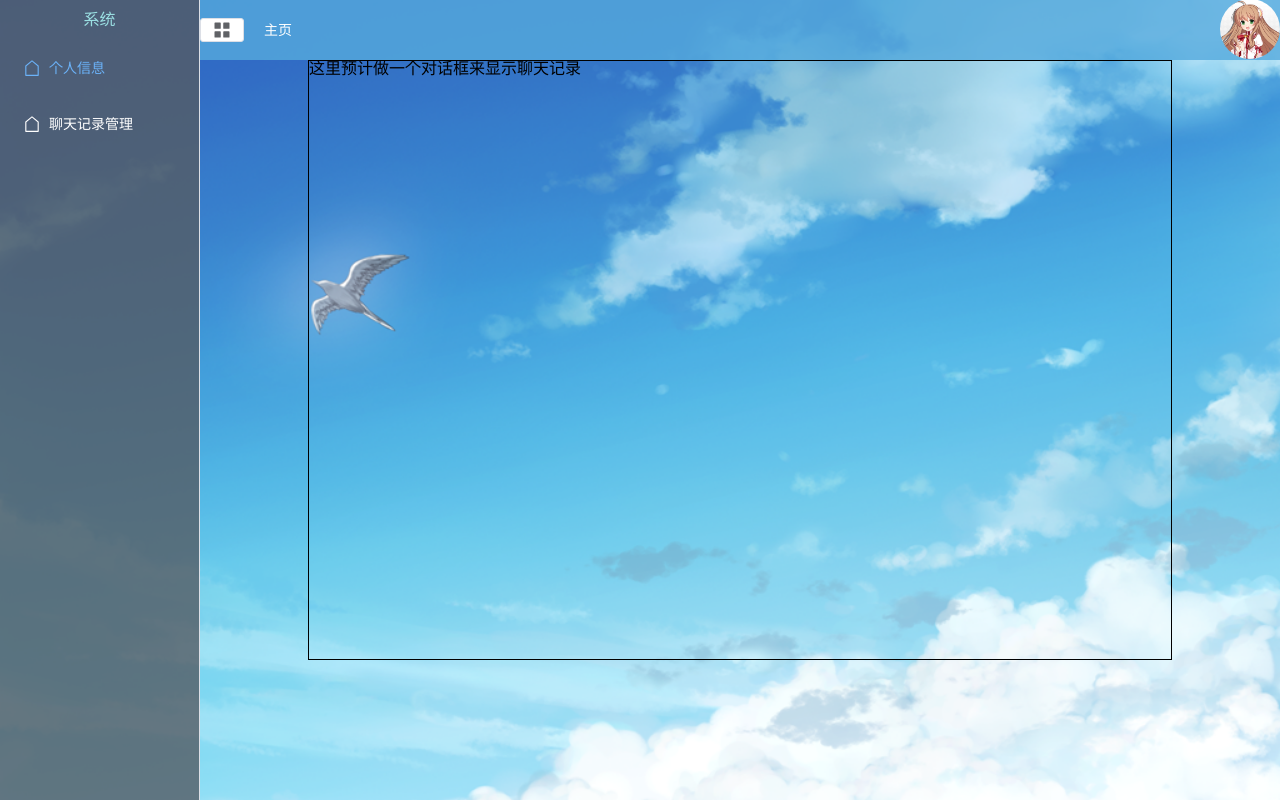
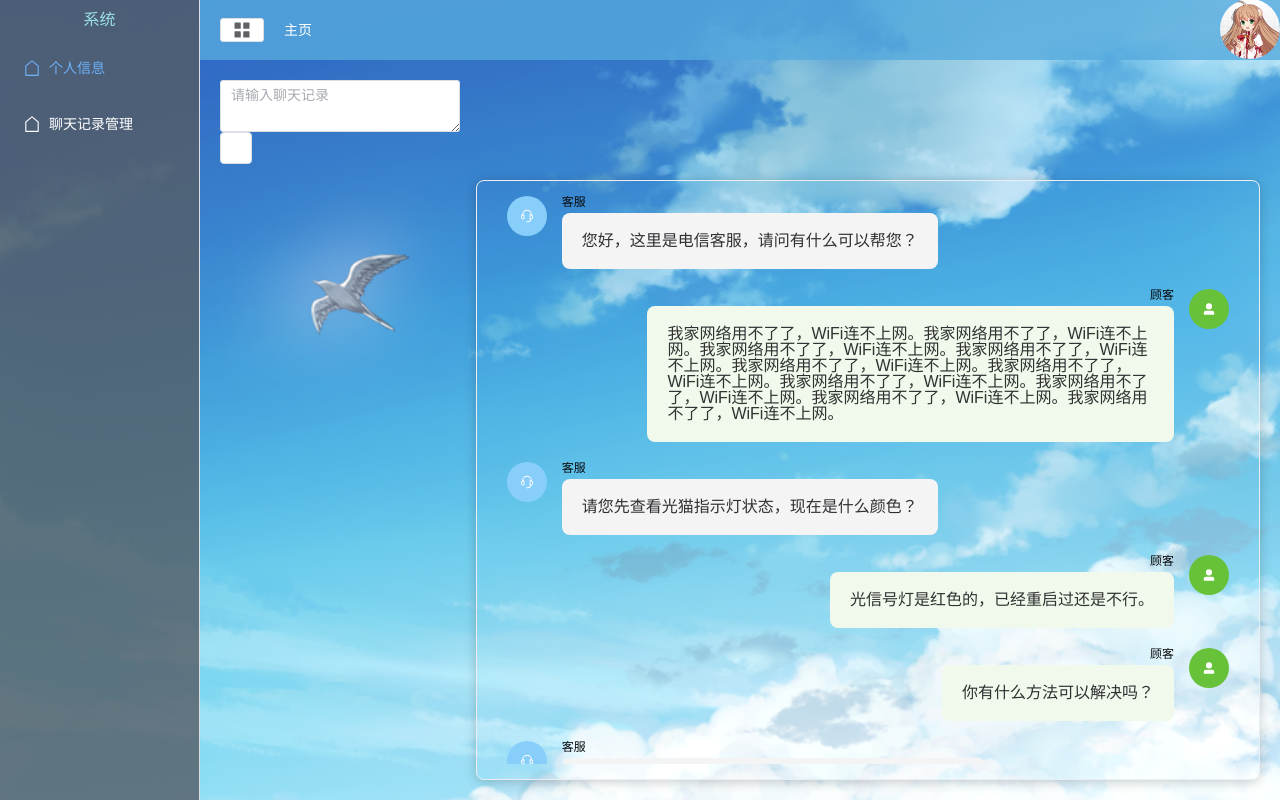
Before and after one commit to youso134/customer_helper, a Vue app: page /main/chatlog in a window 1280 px wide. Built offline with nearby package versions, Linux system fonts and the light colour scheme.

Commit message:
v1
实现了前后端关联，但是后端ip记得需要经常改

```diff
--- a/components.d.ts
+++ b/components.d.ts
@@ -9,6 +9,7 @@ export {}
 declare module 'vue' {
   export interface GlobalComponents {
     ElAside: typeof import('element-plus/es')['ElAside']
+    ElAvatar: typeof import('element-plus/es')['ElAvatar']
     ElBreadcrumb: typeof import('element-plus/es')['ElBreadcrumb']
     ElBreadcrumbItem: typeof import('element-plus/es')['ElBreadcrumbItem']
     ElButton: typeof import('element-plus/es')['ElButton']
@@ -28,6 +29,7 @@ declare module 'vue' {
     ElMenu: typeof import('element-plus/es')['ElMenu']
     ElMenuItem: typeof import('element-plus/es')['ElMenuItem']
     ElMenuItemGroup: typeof import('element-plus/es')['ElMenuItemGroup']
+    ElScrollbar: typeof import('element-plus/es')['ElScrollbar']
     ElSubMenu: typeof import('element-plus/es')['ElSubMenu']
     HelloWorld: typeof import('./src/components/HelloWorld.vue')['default']
     MainAside: typeof import('./src/components/MainAside.vue')['default']
--- a/src/apis/api.ts
+++ b/src/apis/api.ts
@@ -1,17 +1,12 @@
 import request from "./request";
 
 export function postUserLogin(data: any) {
-  const params = new URLSearchParams();
-  params.append('userAccount', data.userAccount);
-  params.append('password', data.password);
-
   return request({
-    // url: '/api/api/user/getUserInfo',
     url: "/user/login",
     method: "post",
     headers: {
-      "Content-Type": "application/x-www-form-urlencoded",
+      "Content-Type": "application/json",
     },
-    data: params
+    data: JSON.stringify(data)
   });
 }
--- a/src/apis/request.ts
+++ b/src/apis/request.ts
@@ -1,50 +1,46 @@
-import axios from 'axios';
+import axios from "axios";
 // import { ElMessage } from 'element-plus';
-// import config from '@/config';
 
-const config: any = {
-  env: 'prod'
-}
+// const config: any = {
+//   env: "prod",
+//   baseURL: "http://192.168.147.111:8080/api",
+// };
 
 const service = axios.create({
-  // baseURL: config.baseApi
   // baseURL: 'http://localhost:3000'
-  baseURL: 'http://localhost:8080/api'
-})
-const NETWORK_ERR = '网络错误'
+  baseURL: "http://192.168.147.111:8080/api",
+});
+const NETWORK_ERR = "网络错误";
 
 // 请求拦截器
 service.interceptors.request.use(
-  function (config:any) {
+  function (config: any) {
     // 发送请求之前做些什么
-    return config
+    return config;
   },
-  function (error:any) {
+  function (error: any) {
     //对请求错误做些什么
-    return Promise.reject(error)
+    return Promise.reject(error);
   }
-)
+);
 
 // 响应拦截器
 service.interceptors.response.use(
-  (res:any) => {
-    const { code, data, message } = res.data
+  (res: any) => {
+    const { code, data, message } = res.data;
     if (code === 200) {
-      return data
+      return data;
     } else {
-      ElMessage.error(message || NETWORK_ERR)
-      return Promise.reject(message || NETWORK_ERR)
+      ElMessage.error(message || NETWORK_ERR);
+      return Promise.reject(message || NETWORK_ERR);
     }
   },
   (error: any) => {
-    // 新增：网络错误处理
-    // let errMessage = NETWORK_ERR;
-    let errMessage = '网络错误';
-
-    if (error.code === 'ECONNREFUSED') {
-      errMessage = '后端服务未启动或端口被占用';
-    } else if (error.message.includes('timeout')) {
-      errMessage = '请求超时';
+    let errMessage = "出现错误，未收到响应";
+    if (error.code === "ECONNREFUSED") {
+      errMessage = "后端服务未启动或端口被占用";
+    } else if (error.message.includes("timeout")) {
+      errMessage = "请求超时";
     } else if (error.response) {
       // HTTP 状态码错误（如 404、500）
       errMessage = `请求失败: ${error.response.status}`;
@@ -52,22 +48,23 @@ service.interceptors.response.use(
     ElMessage.error(errMessage);
     return Promise.reject(error);
   }
-)
+);
 
-function request(options:any) {
-
-  options.method = options.method || 'get'
+function request(options: any) {
+  options.method = options.method || "get";
   // 关于get请求参数调整
-  if (options.method.toLowerCase() === 'get') {
-    options.params = options.data
+  if (options.method.toLowerCase() === "get") {
+    options.params = options.data;
   }
 
-  if (config.env === 'prod') {
-    service.defaults.baseURL = config.baseApi
-  } else {
-    service.defaults.baseURL = config.baseApi
-  }
-  return service(options)
+  // if (config.env === "prod") {
+  //   service.defaults.baseURL = config.baseURL;
+  // } else {
+  //   service.defaults.baseURL = config.baseURL;
+  // }
+
+
+  return service(options);
 }
 
-export default request
+export default request;
--- a/src/components/MainHeader.vue
+++ b/src/components/MainHeader.vue
@@ -50,6 +50,7 @@ const handleLogout = ()=>{
   .l-content {
     display: flex;
     align-items: center;
+    padding-left: 20px;
 
     .el-button {
       margin-right: 20px;
--- a/src/views/ChatLog.vue
+++ b/src/views/ChatLog.vue
@@ -1,25 +1,160 @@
 <template>
   <div class='container'>
-    <div class="chatDetail">这里预计做一个对话框来显示聊天记录</div>
+
+    <div class="inputmsg">
+      <el-input v-model="inputmsg" style="width: 240px" :autosize="{ minRows: 2, maxRows: 6 }" type="textarea"
+        placeholder="请输入聊天记录" />
+      <el-button></el-button>
+    </div>
+
+
+    <div class="chatDetail">
+      <el-scrollbar height="600px">
+        <div v-for="(item, index) in chatList" :key="index" class="message-item"
+          :class="{ 'customer': item.type === 'U', 'service': item.type === 'C' }">
+
+          <div class="avatar">
+            <el-avatar v-if="item.type === 'C'" style="background-color: #87CEFA">
+              <el-icon>
+                <Service />
+              </el-icon>
+            </el-avatar>
+            <el-avatar v-else style="background-color: #67c23a">
+              <el-icon>
+                <UserFilled />
+              </el-icon>
+            </el-avatar>
+          </div>
+          <div class="content">
+            <div class="name">{{ item.type === 'C' ? '客服' : '顾客' }}</div>
+            <el-card shadow="hover" class="message-card">
+              {{ item.content }}
+            </el-card>
+          </div>
+        </div>
+      </el-scrollbar>
+    </div>
   </div>
 </template>
 
-<script lang='ts' setup name='ChatLog' >
-import {} from 'vue'
+<script lang='ts' setup>
+import { ref } from 'vue'
+// import { Avatar, User } from '@element-plus/icons-vue'
+
+
+const inputmsg = ref<string>()
+
+
+// 处理对话数据
+const chatList = ref<{ type: string, content: string }[]>([])
+
+// 原始对话数据
+// const rawData = `C: 您好，这里是电信客服，请问有什么可以帮您？
+// U: 我家网络用不了了，WiFi连不上网。
+// C: 请您先查看光猫指示灯状态，现在是什么颜色？
+// U: 光信号灯是红色的，已经重启过还是不行。
+// U: 你有什么方法可以解决吗？
+// C: 这可能是光纤信号中断，请您检查下光纤线是否插好？
+// U: 我重新插拔了光纤线，现在灯变绿色了。
+// C: 网络恢复了吗？可以正常上网了吗？
+// U: 可以了，网速也正常了。
+// C: 好的，如有其他问题请随时联系我们，祝您生活愉快！`
+// const parseChatData = () => {
+//   const lines = rawData.split('\n')
+//   chatList.value = lines.map(line => {
+//     const type = line.substring(0, 1)
+//     const content = line.substring(3).trim()
+//     return { type, content }
+//   })
+// }
+
+const rawData = "C: 您好，这里是电信客服，请问有什么可以帮您？U: 我家网络用不了了，WiFi连不上网。我家网络用不了了，WiFi连不上网。我家网络用不了了，WiFi连不上网。我家网络用不了了，WiFi连不上网。我家网络用不了了，WiFi连不上网。我家网络用不了了，WiFi连不上网。我家网络用不了了，WiFi连不上网。我家网络用不了了，WiFi连不上网。我家网络用不了了，WiFi连不上网。我家网络用不了了，WiFi连不上网。C: 请您先查看光猫指示灯状态，现在是什么颜色？U: 光信号灯是红色的，已经重启过还是不行。U: 你有什么方法可以解决吗？C: 这可能是光纤信号中断，请您检查下光纤线是否插好？U: 我重新插拔了光纤线，现在灯变绿色了。C: 网络恢复了吗？可以正常上网了吗？U: 可以了，网速也正常了。C: 好的，如有其他问题请随时联系我们，祝您生活愉快！"
+// const rawData = "C: 您好，这里是电信客服，请问有什么可以帮您？U: 我家网络用不了了，WiFi连不上网。C: 请您先查看光猫指示灯状态，现在是什么颜色？U: 光信号灯是红色的，已经重启过还是不行。U: 你有什么方法可以解决吗？C: 这可能是光纤信号中断，请您检查下光纤线是否插好？U: 我重新插拔了光纤线，现在灯变绿色了。C: 网络恢复了吗？可以正常上网了吗？U: 可以了，网速也正常了。C: 好的，如有其他问题请随时联系我们，祝您生活愉快！"
+
+// 解析原始数据
+const parseChatData = () => {
+  // 使用正则表达式分割，匹配 "C:" 或 "U:" 开头的内容
+  const pattern = /([CU]):\s([^CU]*)/g
+  let match
+  const result = []
+
+  while ((match = pattern.exec(rawData)) !== null) {
+    result.push({
+      type: match[1],
+      content: match[2].trim()
+    })
+  }
+  chatList.value = result
+}
+
+
+// 初始化时解析数据
+parseChatData()
 
 </script>
 
 <style scoped lang="scss">
-.container{
+.container {
   display: flex;
-  height: 200px;
+  height: 100%;
+  // align-items:;
   justify-content: center;
+  // align-items: center;
+  padding: 20px;
 
-  .chatDetail{
+
+  .chatDetail {
     width: 80%;
     height: 600px;
-    border: 1px solid #000;
+    border: 1px solid #ebeef5;
+    border-radius: 8px;
+    padding: 15px;
+    margin-top: 100px;
+    box-shadow: 0 2px 12px 0 rgba(0, 0, 0, 0.2);
+  }
+
+  .message-item {
+    display: flex;
+    margin-bottom: 20px;
+
+    &.customer {
+      flex-direction: row-reverse;
+
+      .content {
+        align-items: flex-end;
+      }
+
+      .message-card {
+        background-color: #f0f9eb;
+      }
+    }
+
+    &.service {
+      .message-card {
+        background-color: #f4f4f5;
+      }
+    }
+
+    .avatar {
+      margin: 0 15px;
+    }
+
+    .content {
+      display: flex;
+      flex-direction: column;
+      max-width: 70%;
+
+      .name {
+        font-size: 12px;
+        color: #090a0c;
+        margin-bottom: 5px;
+      }
+
+      .message-card {
+        border: none;
+        border-radius: 8px;
+      }
+    }
   }
 }
-
 </style>
--- a/src/views/Login.vue
+++ b/src/views/Login.vue
@@ -3,7 +3,7 @@
     <el-card class="login-card">
       <h2 class="login-title">质检助手系统登录</h2>
       <el-form ref="loginFormRef" :model="loginForm" :rules="loginRules" label-position="top">
-        <el-form-item label="用户名" prop="userAccount">
+        <el-form-item label="账户" prop="userAccount">
           <el-input v-model="loginForm.userAccount" style="opacity: 0.5" placeholder="请输入账号" />
         </el-form-item>
 
@@ -72,8 +72,8 @@ const handleLogin = () => {
     if(valid){
       let res = await postUserLogin(loginForm)
       console.log(res)
-      router.push('/main/chatlog')
-      // router.push('/main')
+      // router.push('/main/chatlog')
+      router.push('/main')
     }
 
     // console.log('？')
```
